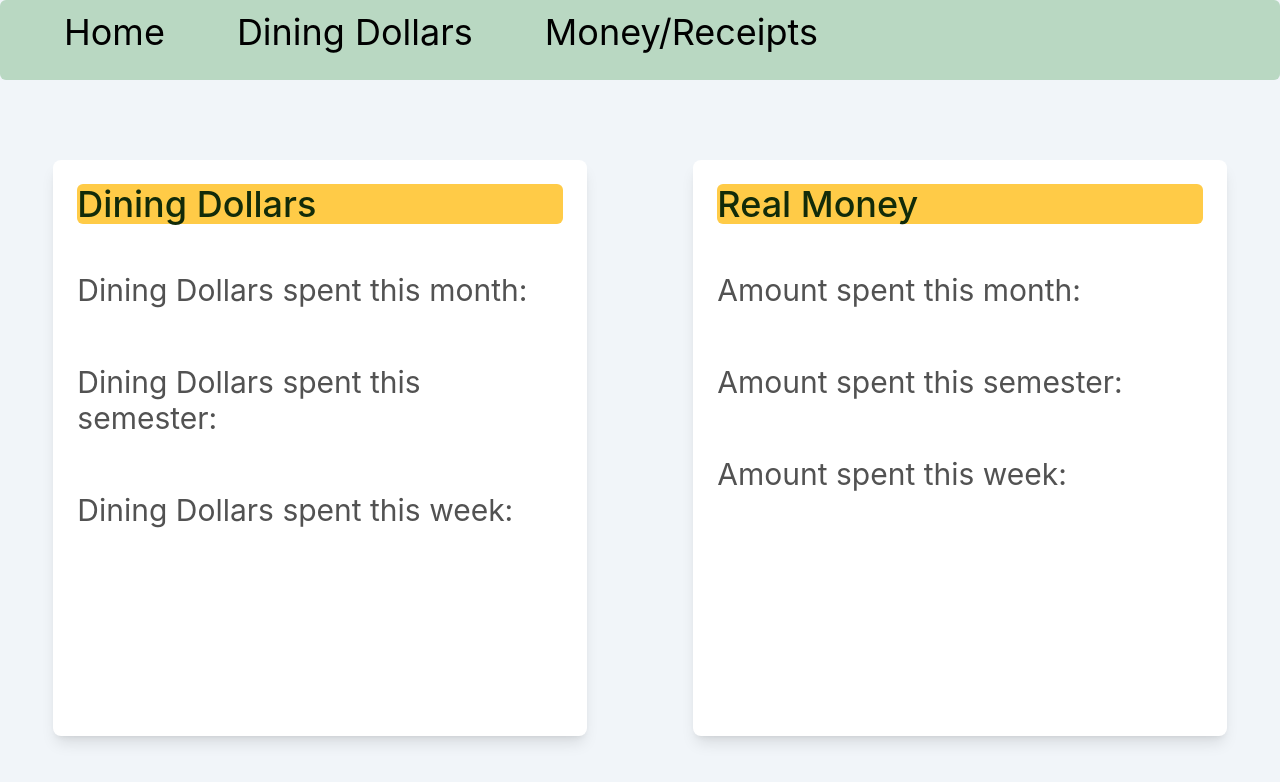
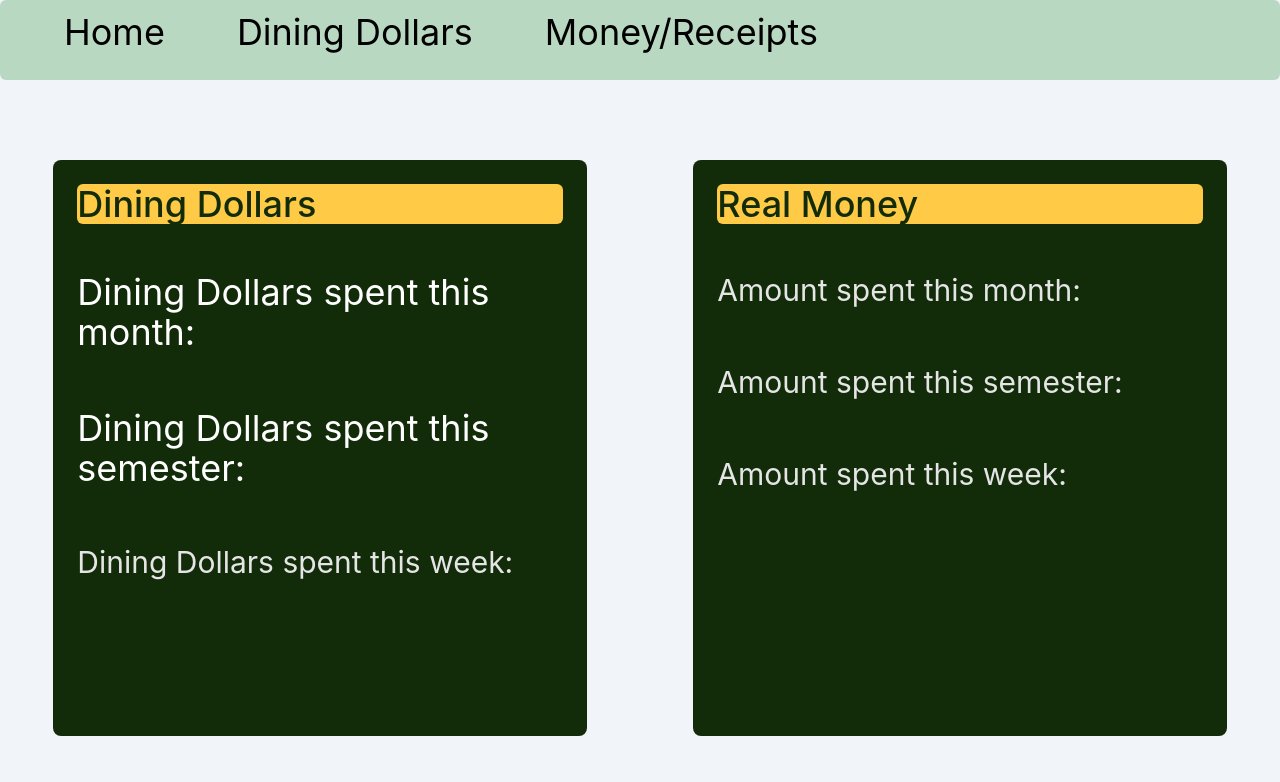
Before and after one commit to l-zheng24/budget-budgie, a React (Create React App) app: page /dashboard in a window 1280 px wide. Shown: the top 782 px of the page. Built offline with nearby package versions, Linux system fonts and the light colour scheme.

Commit message:
fixed dark mode

```diff
--- a/src/components/Dashboard.js
+++ b/src/components/Dashboard.js
@@ -42,19 +42,19 @@ function Dashboard() {
 
 
                 <div
-                  class=" flex-col rounded-lg bg-white shadow-lg dark:bg-dark-green w-5/6 h-4/5 flex">
+                  class=" flex-col rounded-lg bg-dark-green w-5/6 h-4/5 flex">
                   <div class=" flex-col justify-start p-6 flex">
                     <h5
                       class="mb-2 text-4xl font-medium text-dark-green  bg-sunglow rounded-md">
                       Dining Dollars
                     </h5>
-                    <p class="mb-4 text-3xl  text-neutral-600 dark:text-neutral-200 pt-10">
+                    <p class="mb-4 text-3xltext-neutral-200 pt-10">
                       Dining Dollars spent this month:
                     </p>
-                    <p class="mb-4 text-3xl  text-neutral-600 dark:text-neutral-200 pt-10">
+                    <p class="mb-4 text-3xltext-neutral-200 pt-10">
                       Dining Dollars spent this semester:
                     </p>
-                    <p class="mb-4 text-3xl  text-neutral-600 dark:text-neutral-200 pt-10">
+                    <p class="mb-4 text-3xl text-neutral-200 pt-10">
                       Dining Dollars spent this week:
                     </p>
                   </div>
@@ -66,19 +66,19 @@ function Dashboard() {
 
             <div class="flex justify-center pt-20 ">
               <div
-                class=" flex-col rounded-lg bg-white shadow-lg dark:bg-dark-green w-5/6 h-4/5 flex ">
+                class=" flex-col rounded-lg bg-dark-green w-5/6 h-4/5 flex ">
                 <div class="flex flex-col justify-start p-6">
                   <h5
                     class="mb-2 text-4xl font-medium text-dark-green  bg-sunglow rounded-md">
                     Real Money
                   </h5>
-                  <p class="mb-4 text-3xl  text-neutral-600 dark:text-neutral-200 pt-10">
+                  <p class="mb-4 text-3xl  text-neutral-200 pt-10">
                       Amount spent this month:
                     </p>
-                    <p class="mb-4 text-3xl  text-neutral-600 dark:text-neutral-200 pt-10">
+                    <p class="mb-4 text-3xl  text-neutral-200 pt-10">
                       Amount spent this semester:
                     </p>
-                    <p class="mb-4 text-3xl  text-neutral-600 dark:text-neutral-200 pt-10">
+                    <p class="mb-4 text-3xl  text-neutral-200 pt-10">
                       Amount spent this week:
                     </p>
                 </div>
```
